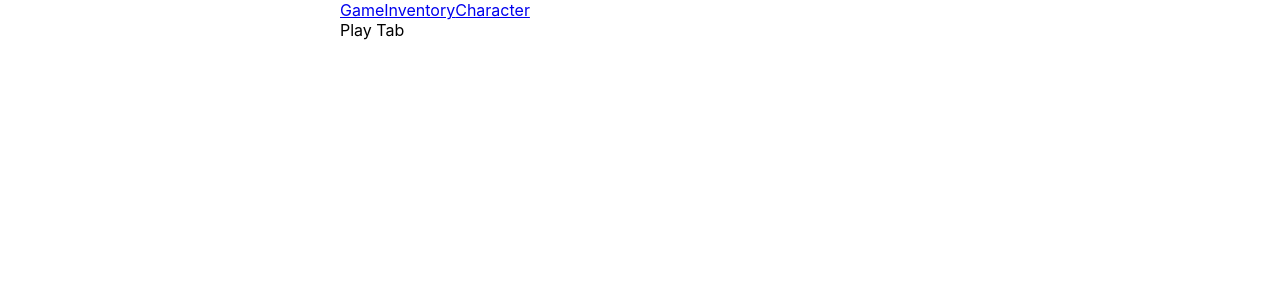
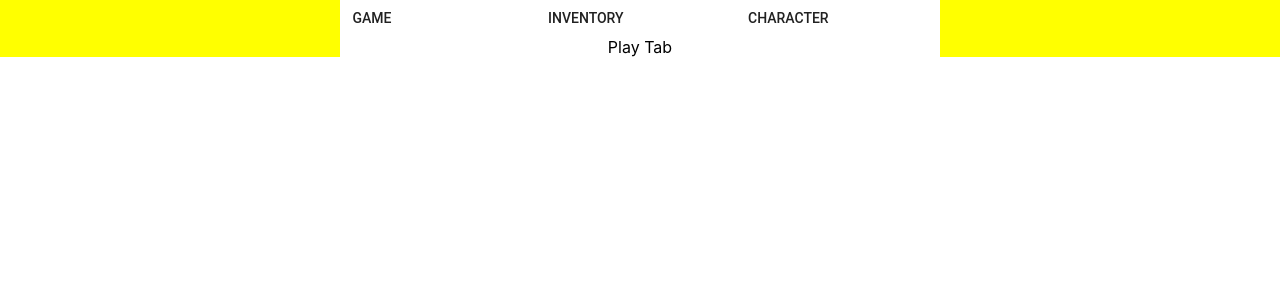
Before and after one commit to DnlBell/rebel-singularity, a React (Create React App) app: page /game in a window 1280 px wide. Shown: the top 300 px of the page. Built offline with nearby package versions, Linux system fonts and the light colour scheme.

Commit message:
night session 4/23

```diff
--- a/src/App.js
+++ b/src/App.js
@@ -17,6 +17,7 @@ const Background = styled.div`
   display: flex;
   flex-direction: column;
   align-items:center;
+  background-color:yellow;
 `;
 
 
--- a/src/view/CreateCharacter.js
+++ b/src/view/CreateCharacter.js
@@ -21,7 +21,6 @@ const InputGroup = styled.div`
 
 const Description = styled.div`
     padding-top: 10px
-    height:70px;
 `;
 
 class CreateCharacter extends Component {
--- a/src/view/GameView.js
+++ b/src/view/GameView.js
@@ -4,14 +4,26 @@ import { Switch, Route, Link } from "react-router-dom";
 import Play from '../widgets/Play.js';
 import Inventory from '../widgets/Inventory.js';
 import Character from '../widgets/Character.js';
+import Button from '@material-ui/core/Button';
 
 
+const Tab = styled.div`
+  display: flex;
+  align-items: center;
+  flex: 1
+`;
+
+const Tabs = styled.div`
+  display: flex;
+  flex-direction: row;
+  justify-content: space-between;
+  width: 100%;
+`
 const GameFrame = styled.div`
   display: flex;
   flex-direction: column;
   align-items: center;
-`;
-
+`
 
 class GameView extends Component {
 
@@ -20,20 +32,20 @@ class GameView extends Component {
     const { path } = this.props.match;
 
     return (
-      <div>
+      <GameFrame>
+          <Tabs>
+            <Tab><Button component={Link} to={`${path}`}>Game</Button></Tab>
+            <Tab><Button component={Link} to={`${path}inventory/`}>Inventory</Button></Tab>
+            <Tab><Button component={Link} to={`${path}character/`}>Character</Button></Tab>
+          </Tabs>
         <div>
-          <Link to={`${path}`} className="link">Game</Link>
-          <Link to={`${path}inventory/`} className="link">Inventory</Link>
-          <Link to={`${path}character/`} className="link">Character</Link>
-        </div>
-        <div className="tabs">
           <Switch>
             <Route path={`${path}`} exact component={Play} />
             <Route path={`${path}inventory/`} component={Inventory} />
             <Route path={`${path}character/`} component={Character} />
           </Switch>
         </div>
-      </div>
+      </GameFrame>
     );
   }
 }
--- a/src/view/Start.js
+++ b/src/view/Start.js
@@ -8,7 +8,7 @@ const GameFrame = styled.div`
   display: flex;
   padding: 10px;
   flex-direction: column;
-  align-items: start;
+  align-items: center;
 `;
 
 
```
